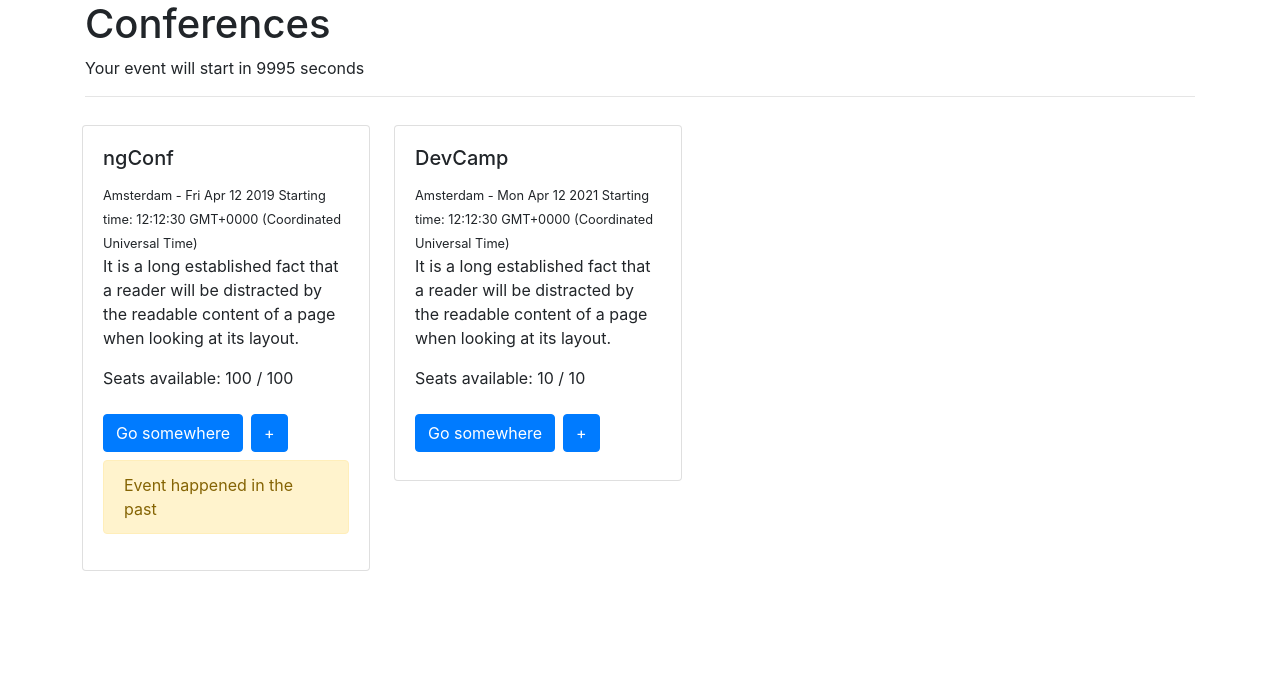
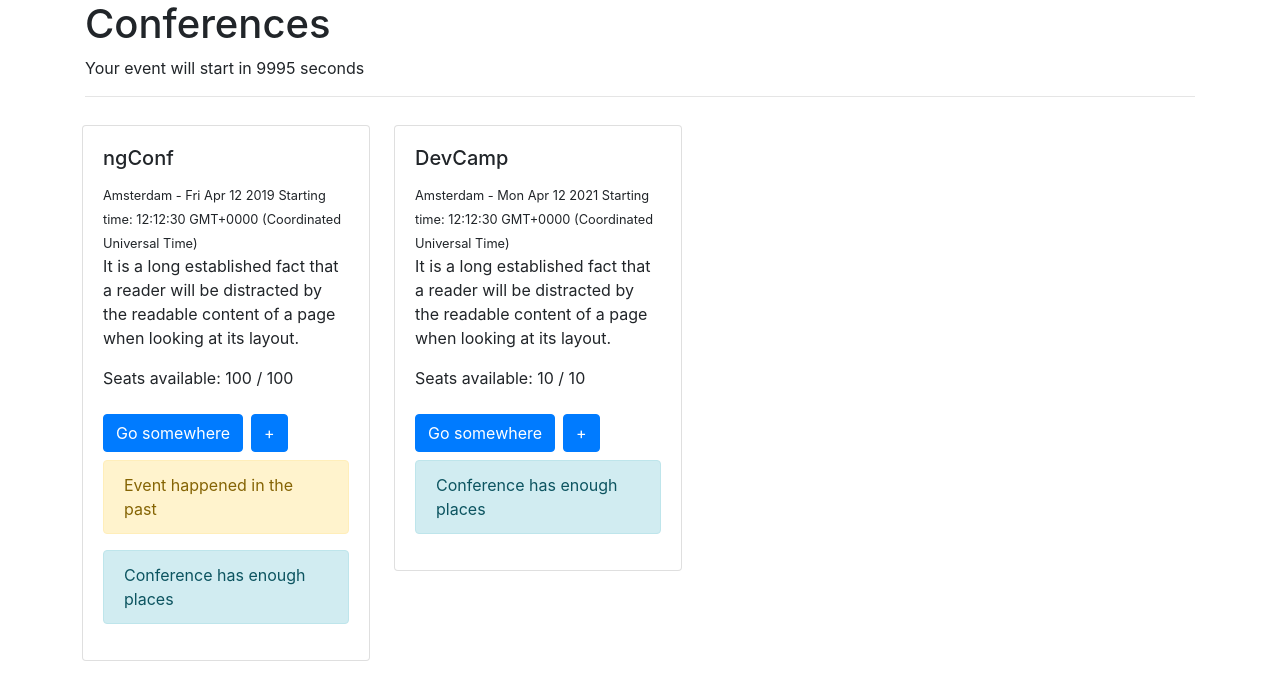
Before and after one commit to Cornel777/it-step-angular, an Angular app: page / in a window 1280 px wide. Shown: the top 700 px of the page. Built offline with nearby package versions, Linux system fonts and the light colour scheme.

Commit message:
Added switch case

```diff
--- a/src/app/conference/conference.component.html
+++ b/src/app/conference/conference.component.html
@@ -1,4 +1,4 @@
-<div class="card" >
+<div class="card">
   <!-- <img class="card-img-top" src="https://source.unsplash.com/random/200x200" alt="Card image cap"> -->
   <div class="card-body">
     <h5 class="card-title">{{name}}</h5>
@@ -11,8 +11,16 @@
     <div *ngIf="passed" class="alert alert-warning" role="alert">
       Event happened in the past
     </div>
-      <div [ngSwitch]=>
-
+    <div [ngSwitch]="capacityLevel">
+      <div *ngSwitchCase="'full'" class="alert alert-danger" role="alert">
+        Conference full
+      </div>
+      <div *ngSwitchCase="'moderate'" class="alert alert-warning" role="alert">
+        Conference in high demand
+      </div>
+      <div *ngSwitchDefault class="alert alert-info" role="alert">
+        Conference has enough places
       </div>
     </div>
   </div>
+</div>
--- a/src/app/conference/conference.component.ts
+++ b/src/app/conference/conference.component.ts
@@ -20,6 +20,7 @@ export class ConferenceComponent implements OnInit {
   capacity: number
   participants: Array<Participant>
   passed: boolean
+  capacityLevel: string
 
   constructor() {
     this.capacity = 3;
@@ -36,12 +37,14 @@ export class ConferenceComponent implements OnInit {
   }
 
   addParticipant(){
-    this.participants.push(new Participant())
+    if (this.participants.length == this.capacity) {
+      this.capacityLevel = 'full'
+    }  else if (this.participants.length > this.capacity * 0.5) {
+      this.capacityLevel = 'moderate'
+      this.participants.push(new Participant())
+    } else {
+      this.capacityLevel = 'free'
+      this.participants.push(new Participant())
+    }
   }
-
-  // isInThePast(): boolean {
-  //   console.log(this.startingTime < new Date())
-  //   return this.startingTime < new Date()
-  // }
-
 }
```
Lines whose indentation alone changed are shown as unchanged.
